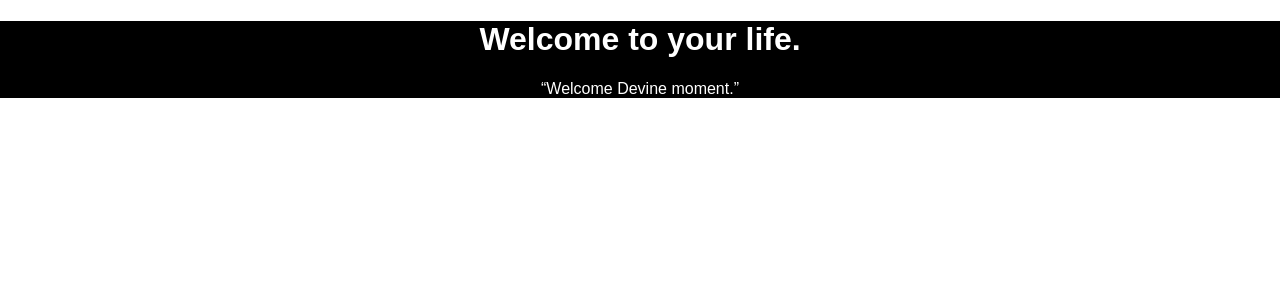
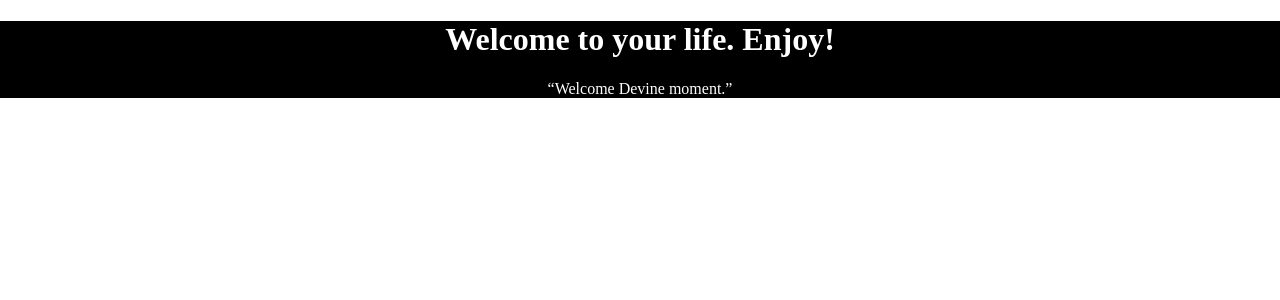
Before and after one commit to toChaim/todo-client, a React (Create React App) app: page / in a window 1280 px wide. Shown: the top 300 px of the page. Built offline with nearby package versions, Linux system fonts and the light colour scheme.

Commit message:
added google fonts.

```diff
--- a/src/App.js
+++ b/src/App.js
@@ -9,7 +9,10 @@ class App extends Component {
   render() {
     return (
       <div className="App">
-        <Header title="Welcome to your life." quote="Welcome Devine moment." />
+        <Header
+          title="Welcome to your life. Enjoy!"
+          quote="Welcome Devine moment."
+        />
       </div>
     );
   }
--- a/src/index.css
+++ b/src/index.css
@@ -3,3 +3,4 @@ body {
   padding: 0;
   font-family: sans-serif;
 }
+@import url('https://fonts.googleapis.com/css?family=Indie+Flower');
--- a/src/molecules/Header.js
+++ b/src/molecules/Header.js
@@ -3,6 +3,7 @@ import styled from 'styled-components';
 
 const HeaderStyle = styled.div`
   text-align: center;
+  font-family: 'Indie Flower', cursive;
   color: white;
   background: black;
 `;
```
